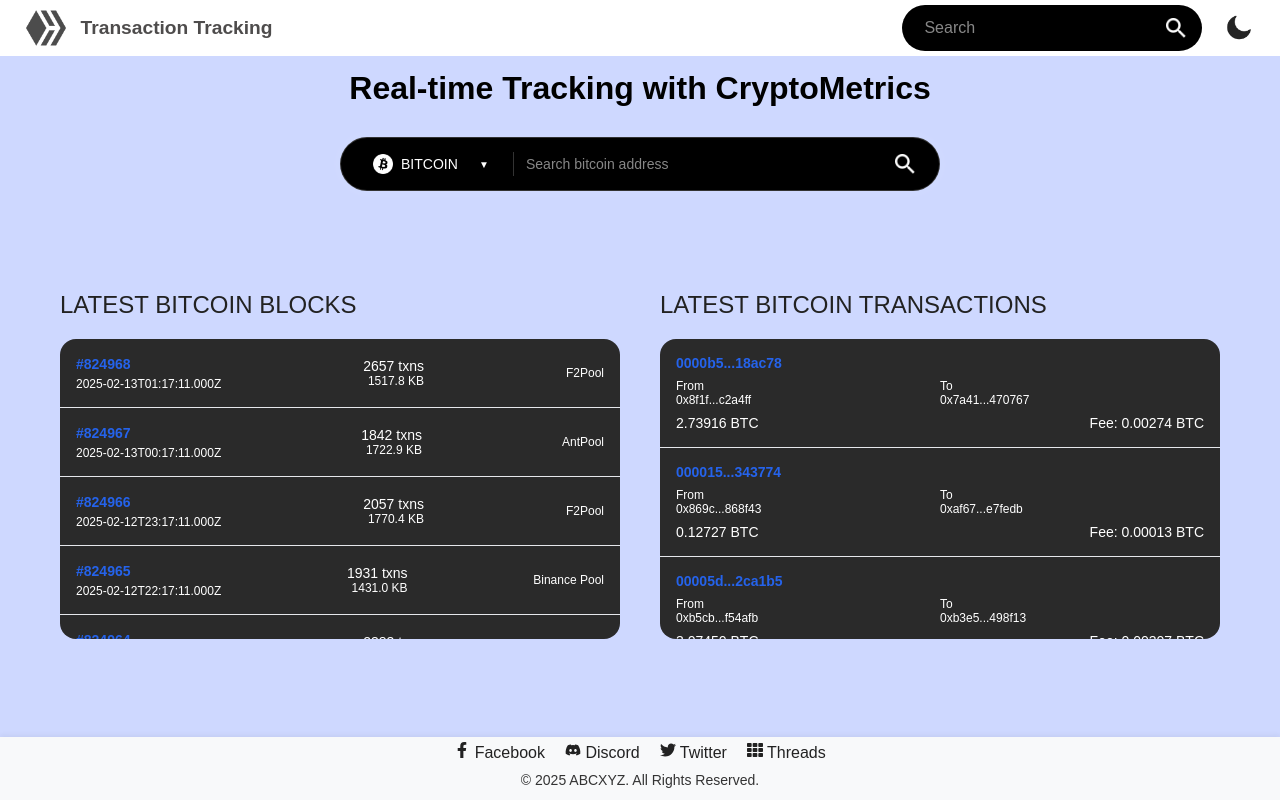
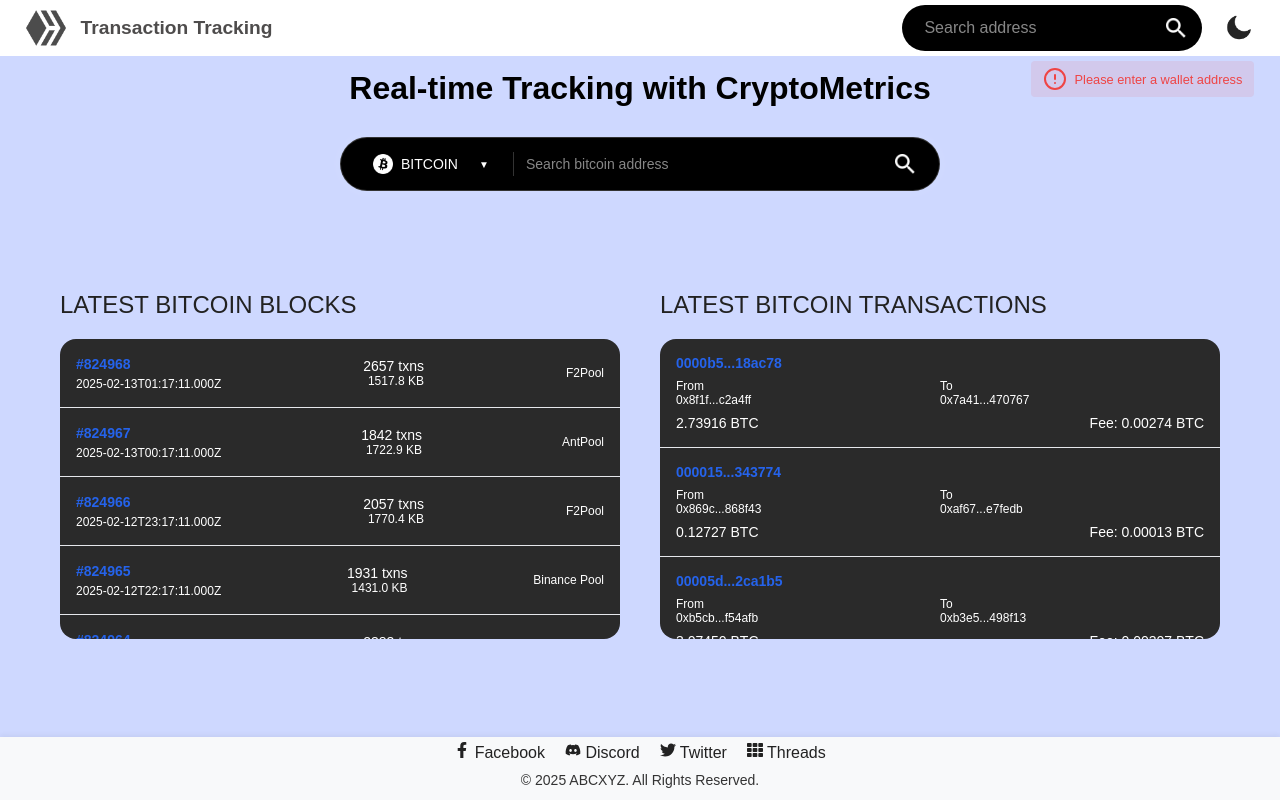
Before and after one commit to quoctuan1111/Transaction-Tracking, a React (Vite) app: page / in a window 1280 px wide. Both pictures are taken after a click on the picture 1176 px from the left and 28 px from the top of the page. Built offline with nearby package versions, Linux system fonts and the light colour scheme.

Commit message:
fix nav bar search

```diff
--- a/src/components/NavBar.css
+++ b/src/components/NavBar.css
@@ -66,6 +66,7 @@
     border-radius: 50px;
     width: 300px;
     transition: all 0.3s ease;
+    position: relative;
 }
 
 .dark .search-box {
@@ -99,12 +100,29 @@
     cursor: pointer;
 }
 
-/* Add padding to the body/main content to prevent it from being hidden under the navbar */
+
+.navbar-error-message {
+    position: absolute;
+    top: 100%;
+    right: 2%;
+    margin-top: 5px;
+    background-color: rgba(239, 68, 68, 0.1);
+    color: #ef4444;
+    border-radius: 4px;
+    padding: 6px 12px;
+    display: flex;
+    align-items: center;
+    gap: 8px;
+    font-size: 0.8rem;
+    z-index: 2000;
+    max-width: 300px;
+}
+
+
 main, .dashboard-container, .main-container {
     padding-top: 70px !important;
 }
 
-/* Responsive Design */
 @media (max-width: 1024px) {
     .search-box {
         width: 250px;
@@ -150,7 +168,6 @@ main, .dashboard-container, .main-container {
     }
 }
 
-/* For very small screens */
 @media (max-width: 360px) {
     .search-box {
         width: 120px;
--- a/src/components/NavBar.jsx
+++ b/src/components/NavBar.jsx
@@ -1,31 +1,65 @@
-import React from "react"
-import "./NavBar.css"
-import logo_light from "../assets/logo-black.png"
-import logo_dark from "../assets/logo-white.png"
-import search_icon_light from "../assets/search-w.png"
-import search_icon_dark from "../assets/search-b.png"
-import toggle_light from "../assets/night.png"
-import toggle_dark from "../assets/day.png"
-import MainContent from "./MainContent"
+import React, { useState } from "react";
 import { useNavigate } from "react-router-dom";
+import "./NavBar.css";
+import logo_light from "../assets/logo-black.png";
+import logo_dark from "../assets/logo-white.png";
+import search_icon_light from "../assets/search-w.png";
+import search_icon_dark from "../assets/search-b.png";
+import toggle_light from "../assets/night.png";
+import toggle_dark from "../assets/day.png";
+import MainContent from "./MainContent";
+import { AlertCircle } from "lucide-react"; // Import AlertCircle from lucide-react
 
-const NavBar = ({theme, setTheme}) => {
+const NavBar = ({ theme, setTheme }) => {
+
+  const [searchAddress, setSearchAddress] = useState("");
+  const [error, setError] = useState("");
+  const navigate = useNavigate();
+
   const toggle_mode = () => {
-        setTheme(theme === 'light' ? 'dark' : 'light');
+    setTheme(theme === "light" ? "dark" : "light");
+  };
+
+  const handleLogoClick = () => {
+    navigate("/");
+  };
+
+
+  const validateAddress = (addr) => {
+    if (!addr.trim()) return false;
+
+    return /^0x[a-fA-F0-9]{40}$/.test(addr);
+  };
+
+
+  const handleSearch = () => {
+    if (!searchAddress.trim()) {
+      setError("Please enter a wallet address");
+      return;
     }
 
-    const navigate = useNavigate();
-
-    const handleLogoClick = () => {
-        navigate('/');
+    if (!validateAddress(searchAddress)) {
+      setError("Invalid Ethereum address format");
+      return;
     }
 
+    setError("");
+
+    navigate(`/address/${searchAddress}`);
+  };
+
+
+  const handleKeyPress = (e) => {
+    if (e.key === "Enter") {
+      handleSearch();
+    }
+  };
 
   return (
     <nav className="navbar">
       <div className="nav-left">
         <img
-                    src={theme === 'light' ? logo_light : logo_dark}
+          src={theme === "light" ? logo_light : logo_dark}
           alt="Logo"
           className="logo"
           onClick={() => handleLogoClick(MainContent)}
@@ -35,22 +69,40 @@ const NavBar = ({theme, setTheme}) => {
 
       <div className="nav-right">
         <div className="search-box">
-                    <input type="text" placeholder="Search"/>
+          <input
+            type="text"
+            placeholder="Search address"
+            value={searchAddress}
+            onChange={(e) => {
+              setSearchAddress(e.target.value);
+              setError("");
+            }}
+            onKeyPress={handleKeyPress}
+          />
           <img
-                        src={theme === 'light' ? search_icon_light : search_icon_dark}
+            src={theme === "light" ? search_icon_light : search_icon_dark}
             alt="Search"
             className="search-icon"
+            onClick={handleSearch}
           />
         </div>
         <img
           onClick={toggle_mode}
-                    src={theme === 'light' ? toggle_light : toggle_dark}
+          src={theme === "light" ? toggle_light : toggle_dark}
           alt="Toggle theme"
           className="toggle-icon"
         />
       </div>
+
+      {/* Error message display */}
+      {error && (
+        <div className="navbar-error-message">
+          <AlertCircle className="h-4 w-4" />
+          <span>{error}</span>
+        </div>
+      )}
     </nav>
-    )
-}
+  );
+};
 
-export default NavBar
+export default NavBar;
```
Lines whose indentation alone changed are shown as unchanged.
